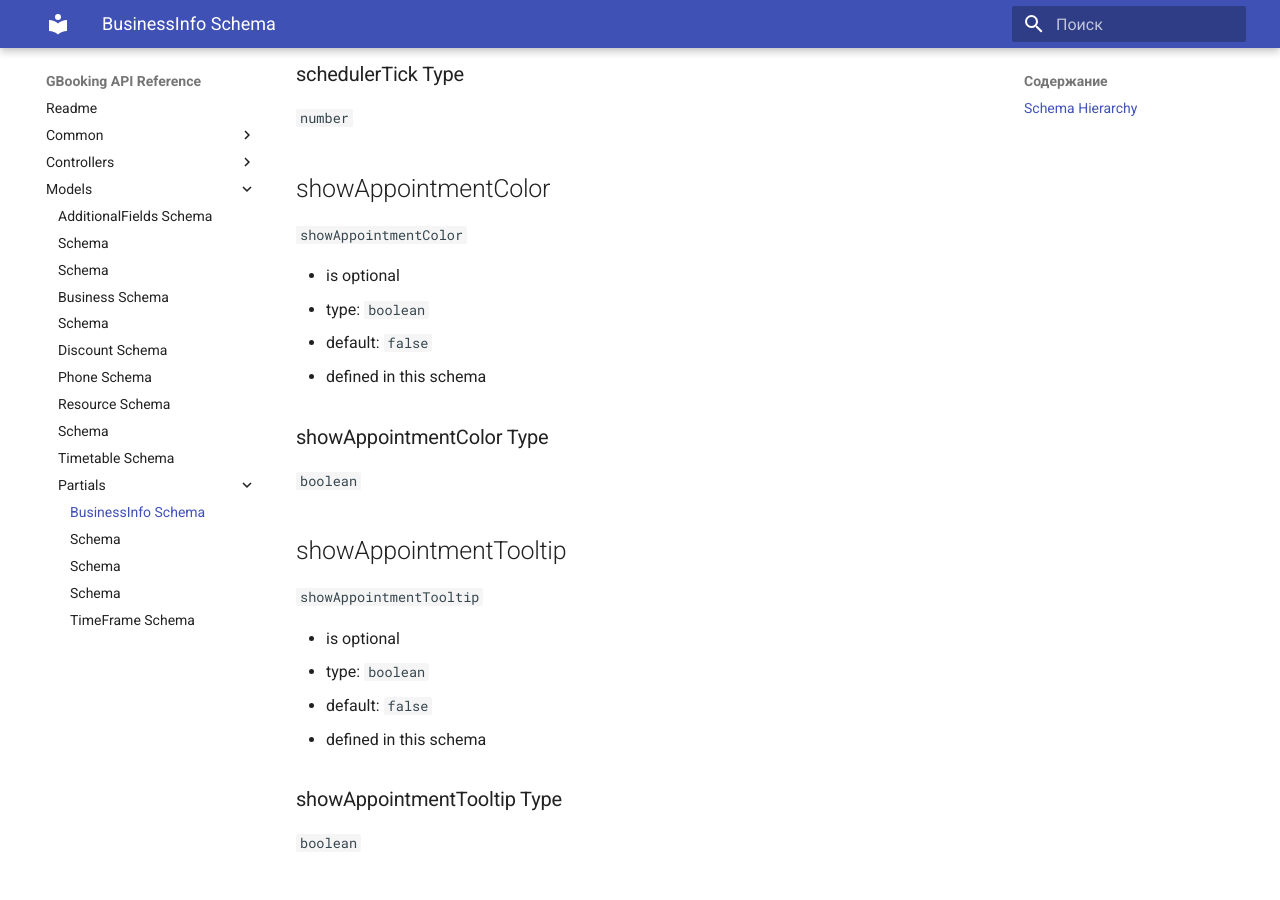
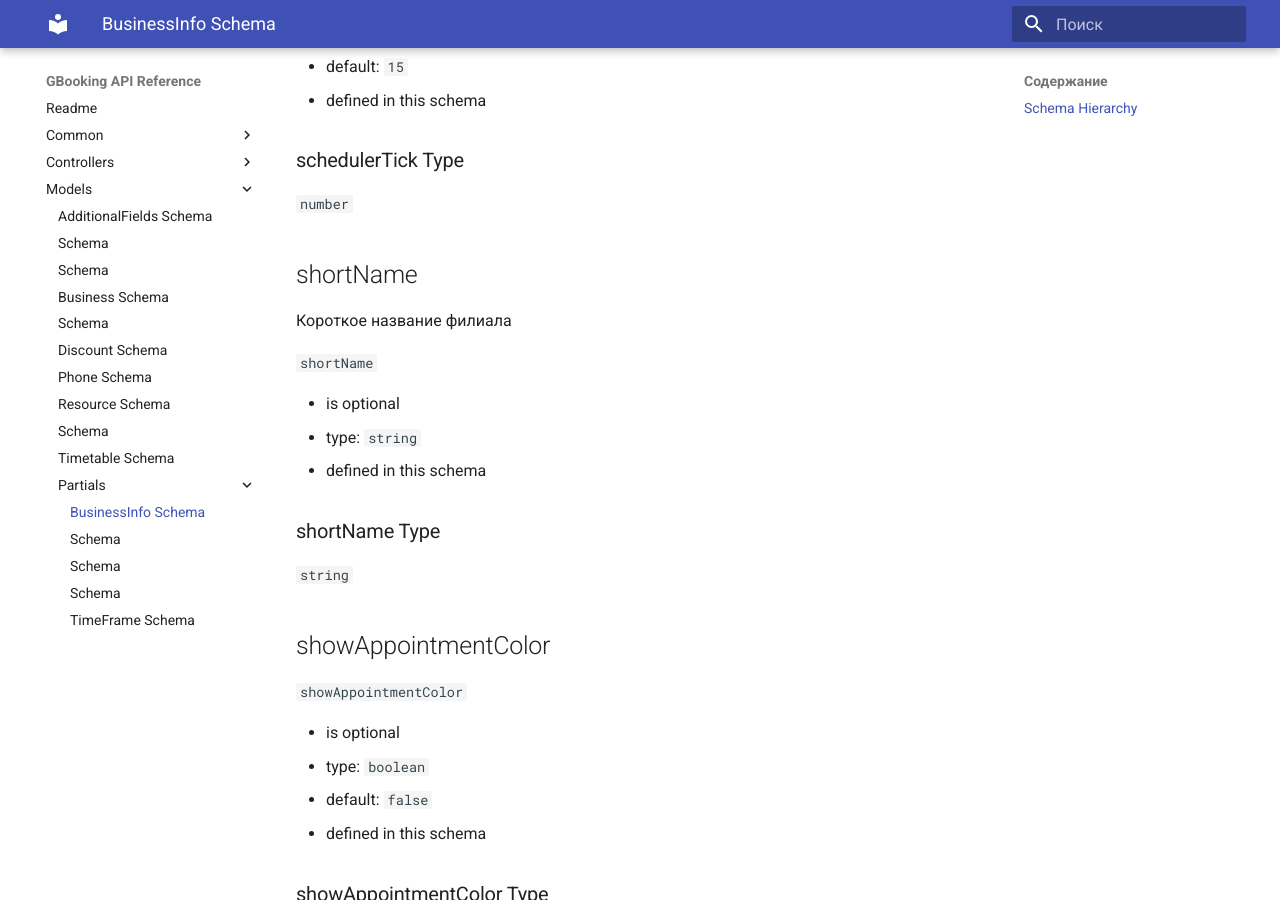
Before and after one commit to GbookingLTD/corev2-schemata, an MkDocs documentation site: the page built from docs/models/partials/businessInfo.schema.md, in a window 1280 px wide and 900 px high, scrolled down 17718 px. Built offline with MkDocs 1.6.1 and Material for MkDocs 9.7.7, drawn with Linux system fonts in a browser that asks for light colours; some of the changed text lies outside the part shown.

Commit message:
businessInfo.shortName

```diff
--- a/docs/models/partials/businessInfo.schema.json
+++ b/docs/models/partials/businessInfo.schema.json
@@ -10,6 +10,10 @@
         },
         "name": {
             "description": "Название бизнеса",
+            "type": "string"
+        },
+        "shortName": {
+            "description": "Короткое название филиала",
             "type": "string"
         },
         "address": {
--- a/docs/models/partials/businessInfo.schema.md
+++ b/docs/models/partials/businessInfo.schema.md
@@ -50,6 +50,7 @@ http://git.dev.gbooking.ru/corev2-schemata/schemas-json/models/partials/business
 | [pricingType](#pricingtype)                               | `enum`               | Optional | No       | `"DEFAULT"` | BusinessInfo (this schema) |
 | [revisionVersion](#revisionversion)                       | `number`             | Optional | No       |             | BusinessInfo (this schema) |
 | [schedulerTick](#schedulertick)                           | `number`             | Optional | No       | `15`        | BusinessInfo (this schema) |
+| [shortName](#shortname)                                   | `string`             | Optional | No       |             | BusinessInfo (this schema) |
 | [showAppointmentColor](#showappointmentcolor)             | `boolean`            | Optional | No       | `false`     | BusinessInfo (this schema) |
 | [showAppointmentTooltip](#showappointmenttooltip)         | `boolean`            | Optional | No       | `false`     | BusinessInfo (this schema) |
 | [showResourceWorkStatistics](#showresourceworkstatistics) | `boolean`            | Optional | No       |             | BusinessInfo (this schema) |
@@ -562,6 +563,20 @@ The value of this property **must** be equal to one of the [known values below](
 
 `number`
 
+## shortName
+
+Короткое название филиала
+
+`shortName`
+
+- is optional
+- type: `string`
+- defined in this schema
+
+### shortName Type
+
+`string`
+
 ## showAppointmentColor
 
 `showAppointmentColor`
```
Also changed, not shown: 2 other files.
